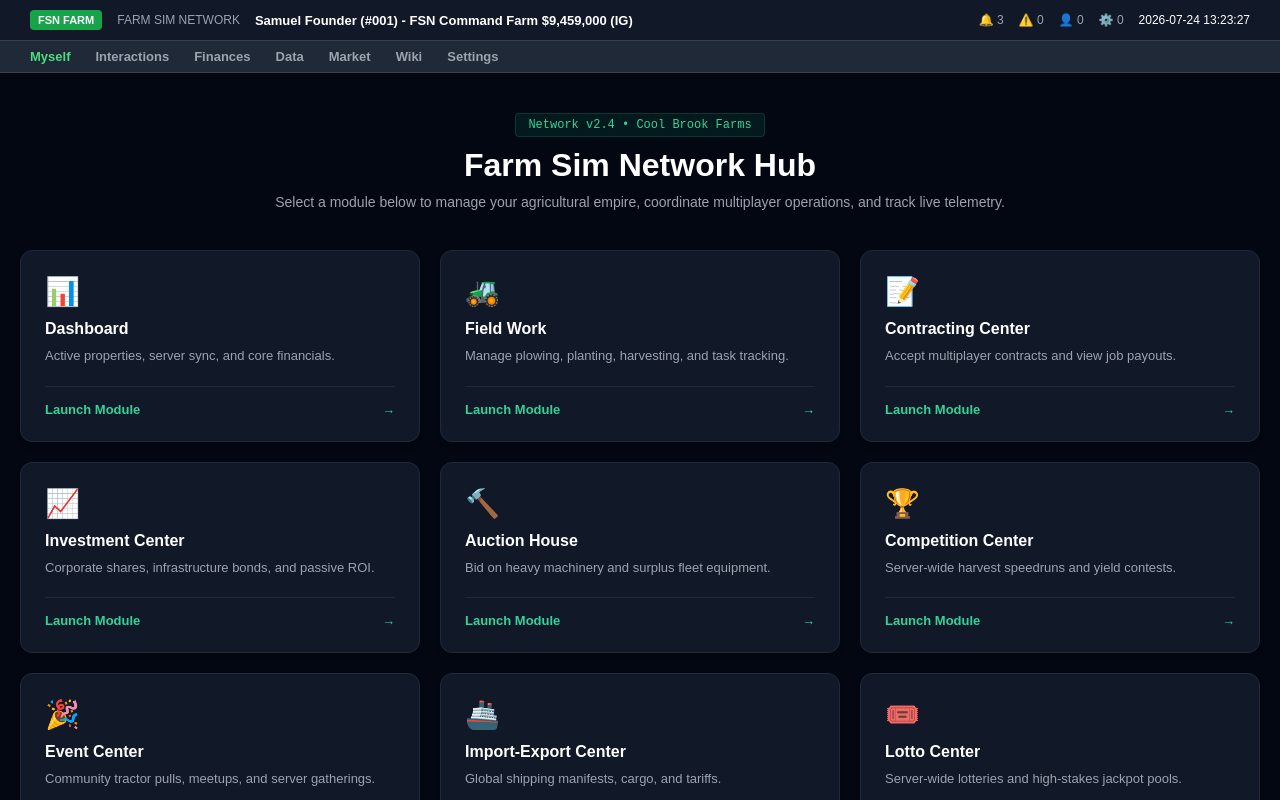
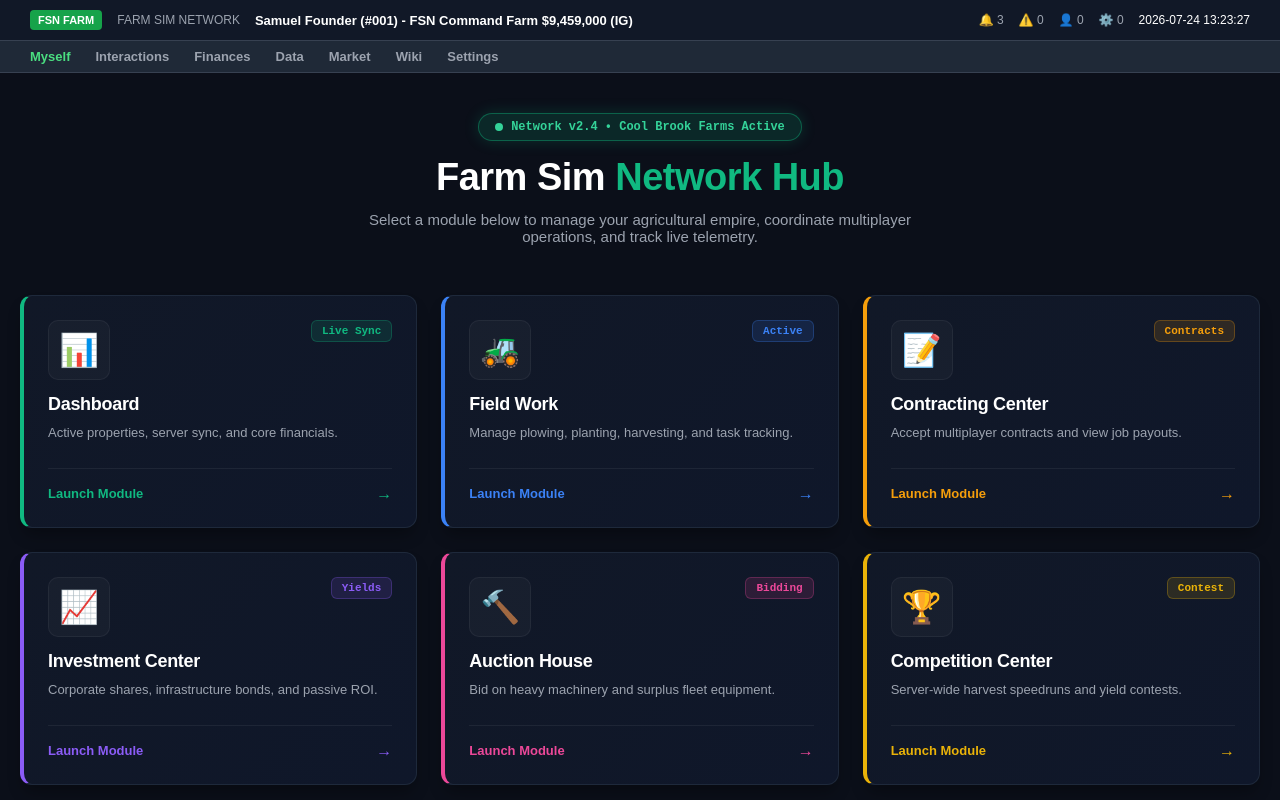
Before and after one commit to Daisyfarm/ctfg-portal, a Next.js app: page / in a window 1280 px wide. Shown: the top 800 px of the page. Built offline with nearby package versions, Linux system fonts and the light colour scheme.

Commit message:
Update page.tsx

```diff
--- a/app/page.tsx
+++ b/app/page.tsx
@@ -3,41 +3,47 @@ import Link from 'next/link';
 
 export default function HomePortal() {
     const modules = [
-        { name: 'Dashboard', path: '/dashboard', desc: 'Active properties, server sync, and core financials.', icon: '📊' },
-        { name: 'Field Work', path: '/field-work', desc: 'Manage plowing, planting, harvesting, and task tracking.', icon: '🚜' },
-        { name: 'Contracting Center', path: '/contract-center', desc: 'Accept multiplayer contracts and view job payouts.', icon: '📝' },
-        { name: 'Investment Center', path: '/investment-center', desc: 'Corporate shares, infrastructure bonds, and passive ROI.', icon: '📈' },
-        { name: 'Auction House', path: '/auction-house', desc: 'Bid on heavy machinery and surplus fleet equipment.', icon: '🔨' },
-        { name: 'Competition Center', path: '/competition-center', desc: 'Server-wide harvest speedruns and yield contests.', icon: '🏆' },
-        { name: 'Event Center', path: '/event-center', desc: 'Community tractor pulls, meetups, and server gatherings.', icon: '🎉' },
-        { name: 'Import-Export Center', path: '/import-export-center', desc: 'Global shipping manifests, cargo, and tariffs.', icon: '🚢' },
-        { name: 'Lotto Center', path: '/lotto-center', desc: 'Server-wide lotteries and high-stakes jackpot pools.', icon: '🎟️' },
-        { name: 'Permit Center', path: '/permit-center', desc: 'Transport clearance and construction zoning licenses.', icon: '📜' },
-        { name: 'Register Farm', path: '/register', desc: 'Onboard new enterprises and sync user profiles.', icon: '✨' },
+        { name: 'Dashboard', path: '/dashboard', desc: 'Active properties, server sync, and core financials.', icon: '📊', color: '#10b981', badge: 'Live Sync' },
+        { name: 'Field Work', path: '/field-work', desc: 'Manage plowing, planting, harvesting, and task tracking.', icon: '🚜', color: '#3b82f6', badge: 'Active' },
+        { name: 'Contracting Center', path: '/contract-center', desc: 'Accept multiplayer contracts and view job payouts.', icon: '📝', color: '#f59e0b', badge: 'Contracts' },
+        { name: 'Investment Center', path: '/investment-center', desc: 'Corporate shares, infrastructure bonds, and passive ROI.', icon: '📈', color: '#8b5cf6', badge: 'Yields' },
+        { name: 'Auction House', path: '/auction-house', desc: 'Bid on heavy machinery and surplus fleet equipment.', icon: '🔨', color: '#ec4899', badge: 'Bidding' },
+        { name: 'Competition Center', path: '/competition-center', desc: 'Server-wide harvest speedruns and yield contests.', icon: '🏆', color: '#eab308', badge: 'Contest' },
+        { name: 'Event Center', path: '/event-center', desc: 'Community tractor pulls, meetups, and server gatherings.', icon: '🎉', color: '#06b6d4', badge: 'Events' },
+        { name: 'Import-Export Center', path: '/import-export-center', desc: 'Global shipping manifests, cargo, and tariffs.', icon: '🚢', color: '#14b8a6', badge: 'Logistics' },
+        { name: 'Lotto Center', path: '/lotto-center', desc: 'Server-wide lotteries and high-stakes jackpot pools.', icon: '🎟️', color: '#f97316', badge: 'Jackpot' },
+        { name: 'Permit Center', path: '/permit-center', desc: 'Transport clearance and construction zoning licenses.', icon: '📜', color: '#6366f1', badge: 'Zoning' },
+        { name: 'Register Farm', path: '/register', desc: 'Onboard new enterprises and sync user profiles.', icon: '✨', color: '#22c55e', badge: 'Onboarding' },
     ];
 
     return (
-        <div style={{ minHeight: 'calc(100vh - 90px)', background: '#030712', color: '#f3f4f6', padding: '40px 20px', fontFamily: 'Arial, sans-serif' }}>
+        <div style={{ minHeight: 'calc(100vh - 90px)', background: '#0b0f19', color: '#f3f4f6', padding: '40px 20px', fontFamily: 'Arial, sans-serif' }}>
             <div style={{ maxWidth: '1400px', margin: '0 auto' }}>
 
-                {/* Hero Section */}
-                <div style={{ textAlign: 'center', marginBottom: '40px' }}>
-                    <div style={{ display: 'inline-block', background: 'rgba(16, 185, 129, 0.1)', color: '#34d399', border: '1px solid rgba(16, 185, 129, 0.2)', padding: '4px 12px', borderRadius: '4px', fontSize: '12px', fontFamily: 'monospace', marginBottom: '10px' }}>
-                        Network v2.4 • Cool Brook Farms
+                {/* Hero Section with FSN Glow */}
+                <div style={{ textAlign: 'center', marginBottom: '50px', position: 'relative' }}>
+                    <div style={{ display: 'inline-flex', alignItems: 'center', gap: '8px', background: 'rgba(16, 185, 129, 0.15)', color: '#34d399', border: '1px solid rgba(16, 185, 129, 0.4)', padding: '6px 16px', borderRadius: '20px', fontSize: '12px', fontFamily: 'monospace', fontWeight: 'bold', marginBottom: '15px', boxShadow: '0 0 15px rgba(16, 185, 129, 0.2)' }}>
+                        <span style={{ width: '8px', height: '8px', background: '#34d399', borderRadius: '50%', display: 'inline-block' }}></span>
+                        Network v2.4 • Cool Brook Farms Active
                     </div>
-                    <h1 style={{ fontSize: '32px', fontWeight: 'bold', color: '#ffffff', margin: '0 0 10px 0' }}>Farm Sim Network Hub</h1>
-                    <p style={{ fontSize: '14px', color: '#9ca3af', margin: 0 }}>Select a module below to manage your agricultural empire, coordinate multiplayer operations, and track live telemetry.</p>
+                    <h1 style={{ fontSize: '38px', fontWeight: '900', color: '#ffffff', margin: '0 0 12px 0', letterSpacing: '-0.5px' }}>
+                        Farm Sim <span style={{ color: '#10b981' }}>Network Hub</span>
+                    </h1>
+                    <p style={{ fontSize: '15px', color: '#9ca3af', margin: 0, maxWidth: '600px', marginLeft: 'auto', marginRight: 'auto' }}>
+                        Select a module below to manage your agricultural empire, coordinate multiplayer operations, and track live telemetry.
+                    </p>
                 </div>
 
-                {/* Module Cards Grid */}
-                <div style={{ display: 'grid', gridTemplateColumns: 'repeat(auto-fit, minmax(320px, 1fr))', gap: '20px' }}>
+                {/* Module Cards Grid with Colorful Accents */}
+                <div style={{ display: 'grid', gridTemplateColumns: 'repeat(auto-fit, minmax(340px, 1fr))', gap: '24px' }}>
                     {modules.map((mod) => (
                         <Link
                             key={mod.path}
                             href={mod.path}
                             style={{
-                                background: '#111827',
-                                border: '1px solid #1f2937',
+                                background: 'linear-gradient(135deg, #111827 0%, #0f172a 100%)',
+                                border: '1px solid #1e293b',
+                                borderLeft: `4px solid ${mod.color}`,
                                 borderRadius: '12px',
                                 padding: '24px',
                                 display: 'flex',
@@ -45,18 +51,26 @@ export default function HomePortal() {
                                 justifyContent: 'space-between',
                                 textDecoration: 'none',
                                 color: 'inherit',
-                                boxShadow: '0 4px 6px -1px rgba(0, 0, 0, 0.1)',
-                                transition: 'border-color 0.2s'
+                                boxShadow: '0 10px 15px -3px rgba(0, 0, 0, 0.3)',
+                                transition: 'all 0.2s ease-in-out',
+                                position: 'relative',
+                                overflow: 'hidden'
                             }}
                         >
                             <div>
-                                <div style={{ fontSize: '28px', marginBottom: '12px' }}>{mod.icon}</div>
-                                <h3 style={{ fontSize: '16px', fontWeight: 'bold', color: '#ffffff', margin: '0 0 8px 0' }}>{mod.name}</h3>
-                                <p style={{ fontSize: '13px', color: '#9ca3af', margin: 0, lineHeight: '1.5' }}>{mod.desc}</p>
+                                <div style={{ display: 'flex', justifyContent: 'space-between', alignItems: 'flex-start', marginBottom: '14px' }}>
+                                    <span style={{ fontSize: '32px', background: 'rgba(255,255,255,0.03)', padding: '10px', borderRadius: '10px', border: '1px solid rgba(255,255,255,0.05)' }}>{mod.icon}</span>
+                                    <span style={{ fontSize: '11px', fontFamily: 'monospace', fontWeight: 'bold', background: `${mod.color}22`, color: mod.color, padding: '4px 10px', borderRadius: '6px', border: `1px solid ${mod.color}44` }}>
+                                        {mod.badge}
+                                    </span>
+                                </div>
+                                <h3 style={{ fontSize: '18px', fontWeight: 'bold', color: '#ffffff', margin: '0 0 8px 0', letterSpacing: '-0.3px' }}>{mod.name}</h3>
+                                <p style={{ fontSize: '13px', color: '#9ca3af', margin: 0, lineHeight: '1.6' }}>{mod.desc}</p>
                             </div>
-                            <div style={{ marginTop: '20px', paddingTop: '15px', borderTop: '1px solid #1f2937', display: 'flex', alignItems: 'center', justifyContent: 'space-between', fontSize: '13px', color: '#34d399', fontWeight: 'bold' }}>
+
+                            <div style={{ marginTop: '24px', paddingTop: '16px', borderTop: '1px solid rgba(255, 255, 255, 0.06)', display: 'flex', alignItems: 'center', justifyContent: 'space-between', fontSize: '13px', color: mod.color, fontWeight: 'bold' }}>
                                 <span>Launch Module</span>
-                                <span>→</span>
+                                <span style={{ fontSize: '16px' }}>→</span>
                             </div>
                         </Link>
                     ))}
```
